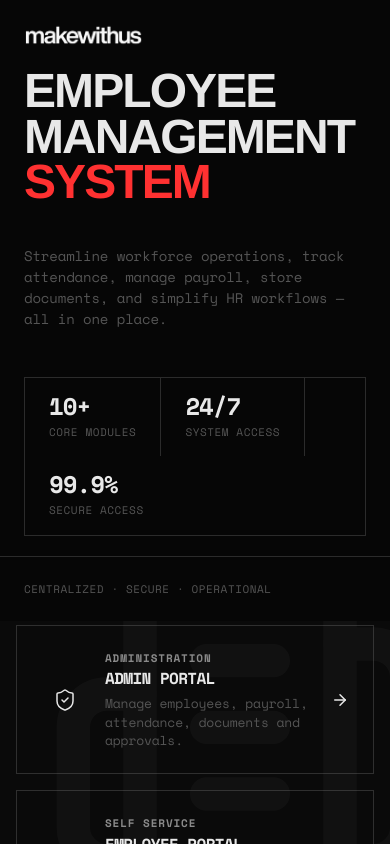
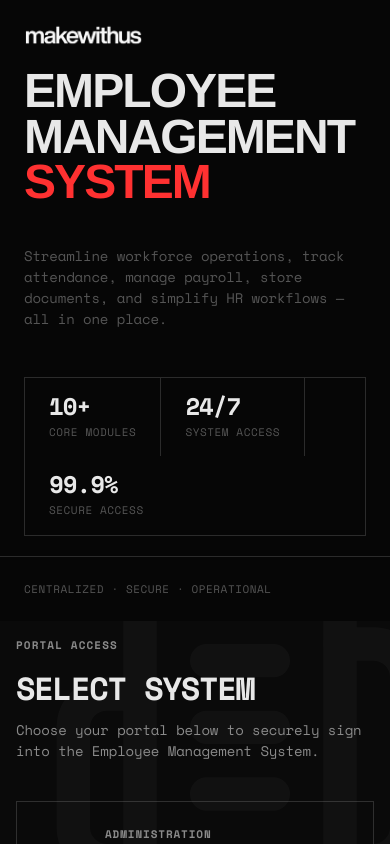
Before and after one commit to makewithus/ems, a Next.js app: page /login in a window 390 px wide. Built offline with nearby package versions, Linux system fonts and the light colour scheme.

Commit message:
phone view

```diff
--- a/src/app/(dashboard)/employees/[id]/page.tsx
+++ b/src/app/(dashboard)/employees/[id]/page.tsx
@@ -38,6 +38,7 @@ type Emp = {
   status: string;
   password?: string;
   profileCompletion?: number;
+  companyId?: string;
 };
 
 const TABS = ["Overview", "Attendance", "Leaves", "Payroll", "Documents", "Tasks", "Activity"];
@@ -462,6 +463,7 @@ export default function EmployeeProfilePage() {
           status:         d.status         ?? "Active",
           password:       d.password       ?? "",
           profileCompletion: d.profileCompletion ?? 0,
+          companyId:      d.companyId      ?? "",
         });
       } else {
         toast.error("Employee not found");
--- a/src/components/auth/hero.tsx
+++ b/src/components/auth/hero.tsx
@@ -149,7 +149,7 @@ export function SplitLayout({ children }: { children: React.ReactNode }) {
   return (
     <div
       style={{
-        height: "100vh",
+        height: "100dvh",
         width: "100%",
         overflow: "hidden",
       }}
@@ -170,20 +170,20 @@ export function SplitLayout({ children }: { children: React.ReactNode }) {
       <div
         style={{
           display: "flex",
+          flexDirection: "column",
           height: "100%",
-          alignItems: "center",
-          justifyContent: "center",
           background: "var(--bg-primary)",
           padding: "clamp(16px, 4vw, 48px)",
           position: "relative",
-          overflow: "hidden",
+          overflowY: "auto",
+          overflowX: "hidden",
         }}
         className="w-full md:w-[45%]"
       >
         <div style={{ position: "absolute", bottom: -50, right: -50, opacity: 0.03, pointerEvents: "none" }}>
           <Building2 size={400} />
         </div>
-        <div style={{ width: "100%", maxWidth: 400, position: "relative", zIndex: 10 }}>
+        <div style={{ width: "100%", maxWidth: 400, margin: "auto", position: "relative", zIndex: 10 }}>
           {children}
         </div>
       </div>
```
